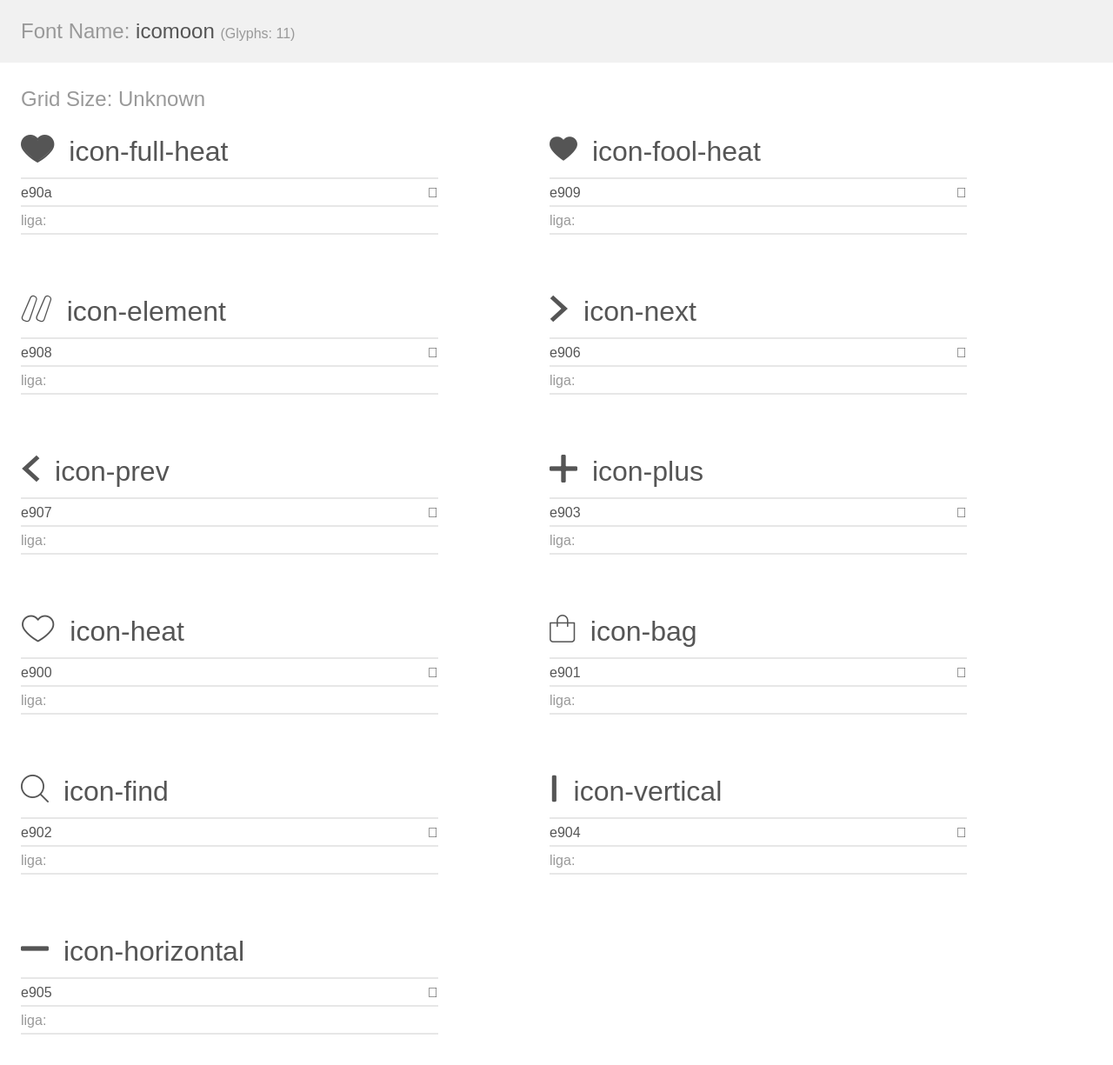
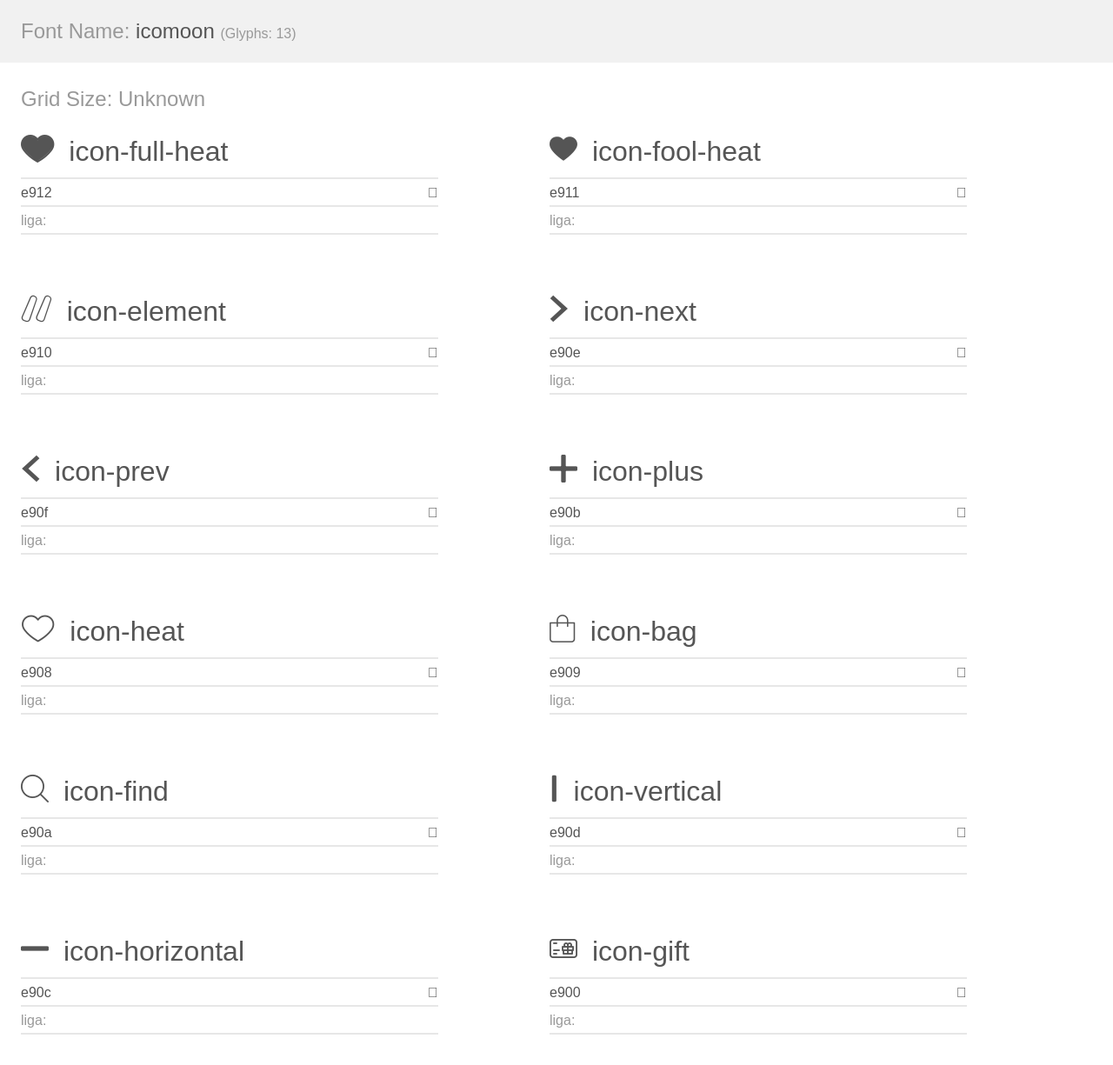
Before and after one commit to Gornichev/wave-harmony, a plain HTML site: page int/icon/demo.html in a window 1280 px wide. Shown: the top 1225 px of the page at 87% size. Drawn offline with Linux system fonts and the light colour scheme.

Commit message:
footer fix + icon

```diff
--- a/int/icon/demo.html
+++ b/int/icon/demo.html
@@ -9,7 +9,7 @@
     <link rel="stylesheet" href="style.css"></head>
 <body>
     <div class="bgc1 clearfix">
-        <h1 class="mhmm mvm"><span class="fgc1">Font Name:</span> icomoon <small class="fgc1">(Glyphs:&nbsp;11)</small></h1>
+        <h1 class="mhmm mvm"><span class="fgc1">Font Name:</span> icomoon <small class="fgc1">(Glyphs:&nbsp;13)</small></h1>
     </div>
     <div class="clearfix mhl ptl">
         <h1 class="mvm mtn fgc1">Grid Size: Unknown</h1>
@@ -17,6 +17,118 @@
             <div class="clearfix bshadow0 pbs">
                 <span class="icon-full-heat"></span>
                 <span class="mls"> icon-full-heat</span>
+            </div>
+            <fieldset class="fs0 size1of1 clearfix hidden-false">
+                <input type="text" readonly value="e912" class="unit size1of2" />
+                <input type="text" maxlength="1" readonly value="&#xe912;" class="unitRight size1of2 talign-right" />
+            </fieldset>
+            <div class="fs0 bshadow0 clearfix hidden-false">
+                <span class="unit pvs fgc1">liga: </span>
+                <input type="text" readonly value="" class="liga unitRight" />
+            </div>
+        </div>
+        <div class="glyph fs1">
+            <div class="clearfix bshadow0 pbs">
+                <span class="icon-fool-heat"></span>
+                <span class="mls"> icon-fool-heat</span>
+            </div>
+            <fieldset class="fs0 size1of1 clearfix hidden-false">
+                <input type="text" readonly value="e911" class="unit size1of2" />
+                <input type="text" maxlength="1" readonly value="&#xe911;" class="unitRight size1of2 talign-right" />
+            </fieldset>
+            <div class="fs0 bshadow0 clearfix hidden-false">
+                <span class="unit pvs fgc1">liga: </span>
+                <input type="text" readonly value="" class="liga unitRight" />
+            </div>
+        </div>
+        <div class="glyph fs1">
+            <div class="clearfix bshadow0 pbs">
+                <span class="icon-element"></span>
+                <span class="mls"> icon-element</span>
+            </div>
+            <fieldset class="fs0 size1of1 clearfix hidden-false">
+                <input type="text" readonly value="e910" class="unit size1of2" />
+                <input type="text" maxlength="1" readonly value="&#xe910;" class="unitRight size1of2 talign-right" />
+            </fieldset>
+            <div class="fs0 bshadow0 clearfix hidden-false">
+                <span class="unit pvs fgc1">liga: </span>
+                <input type="text" readonly value="" class="liga unitRight" />
+            </div>
+        </div>
+        <div class="glyph fs1">
+            <div class="clearfix bshadow0 pbs">
+                <span class="icon-next"></span>
+                <span class="mls"> icon-next</span>
+            </div>
+            <fieldset class="fs0 size1of1 clearfix hidden-false">
+                <input type="text" readonly value="e90e" class="unit size1of2" />
+                <input type="text" maxlength="1" readonly value="&#xe90e;" class="unitRight size1of2 talign-right" />
+            </fieldset>
+            <div class="fs0 bshadow0 clearfix hidden-false">
+                <span class="unit pvs fgc1">liga: </span>
+                <input type="text" readonly value="" class="liga unitRight" />
+            </div>
+        </div>
+        <div class="glyph fs1">
+            <div class="clearfix bshadow0 pbs">
+                <span class="icon-prev"></span>
+                <span class="mls"> icon-prev</span>
+            </div>
+            <fieldset class="fs0 size1of1 clearfix hidden-false">
+                <input type="text" readonly value="e90f" class="unit size1of2" />
+                <input type="text" maxlength="1" readonly value="&#xe90f;" class="unitRight size1of2 talign-right" />
+            </fieldset>
+            <div class="fs0 bshadow0 clearfix hidden-false">
+                <span class="unit pvs fgc1">liga: </span>
+                <input type="text" readonly value="" class="liga unitRight" />
+            </div>
+        </div>
+        <div class="glyph fs1">
+            <div class="clearfix bshadow0 pbs">
+                <span class="icon-plus"></span>
+                <span class="mls"> icon-plus</span>
+            </div>
+            <fieldset class="fs0 size1of1 clearfix hidden-false">
+                <input type="text" readonly value="e90b" class="unit size1of2" />
+                <input type="text" maxlength="1" readonly value="&#xe90b;" class="unitRight size1of2 talign-right" />
+            </fieldset>
+            <div class="fs0 bshadow0 clearfix hidden-false">
+                <span class="unit pvs fgc1">liga: </span>
+                <input type="text" readonly value="" class="liga unitRight" />
+            </div>
+        </div>
+        <div class="glyph fs1">
+            <div class="clearfix bshadow0 pbs">
+                <span class="icon-heat"></span>
+                <span class="mls"> icon-heat</span>
+            </div>
+            <fieldset class="fs0 size1of1 clearfix hidden-false">
+                <input type="text" readonly value="e908" class="unit size1of2" />
+                <input type="text" maxlength="1" readonly value="&#xe908;" class="unitRight size1of2 talign-right" />
+            </fieldset>
+            <div class="fs0 bshadow0 clearfix hidden-false">
+                <span class="unit pvs fgc1">liga: </span>
+                <input type="text" readonly value="" class="liga unitRight" />
+            </div>
+        </div>
+        <div class="glyph fs1">
+            <div class="clearfix bshadow0 pbs">
+                <span class="icon-bag"></span>
+                <span class="mls"> icon-bag</span>
+            </div>
+            <fieldset class="fs0 size1of1 clearfix hidden-false">
+                <input type="text" readonly value="e909" class="unit size1of2" />
+                <input type="text" maxlength="1" readonly value="&#xe909;" class="unitRight size1of2 talign-right" />
+            </fieldset>
+            <div class="fs0 bshadow0 clearfix hidden-false">
+                <span class="unit pvs fgc1">liga: </span>
+                <input type="text" readonly value="" class="liga unitRight" />
+            </div>
+        </div>
+        <div class="glyph fs1">
+            <div class="clearfix bshadow0 pbs">
+                <span class="icon-find"></span>
+                <span class="mls"> icon-find</span>
             </div>
             <fieldset class="fs0 size1of1 clearfix hidden-false">
                 <input type="text" readonly value="e90a" class="unit size1of2" />
@@ -29,12 +141,12 @@
         </div>
         <div class="glyph fs1">
             <div class="clearfix bshadow0 pbs">
-                <span class="icon-fool-heat"></span>
-                <span class="mls"> icon-fool-heat</span>
+                <span class="icon-vertical"></span>
+                <span class="mls"> icon-vertical</span>
             </div>
             <fieldset class="fs0 size1of1 clearfix hidden-false">
-                <input type="text" readonly value="e909" class="unit size1of2" />
-                <input type="text" maxlength="1" readonly value="&#xe909;" class="unitRight size1of2 talign-right" />
+                <input type="text" readonly value="e90d" class="unit size1of2" />
+                <input type="text" maxlength="1" readonly value="&#xe90d;" class="unitRight size1of2 talign-right" />
             </fieldset>
             <div class="fs0 bshadow0 clearfix hidden-false">
                 <span class="unit pvs fgc1">liga: </span>
@@ -43,12 +155,12 @@
         </div>
         <div class="glyph fs1">
             <div class="clearfix bshadow0 pbs">
-                <span class="icon-element"></span>
-                <span class="mls"> icon-element</span>
+                <span class="icon-horizontal"></span>
+                <span class="mls"> icon-horizontal</span>
             </div>
             <fieldset class="fs0 size1of1 clearfix hidden-false">
-                <input type="text" readonly value="e908" class="unit size1of2" />
-                <input type="text" maxlength="1" readonly value="&#xe908;" class="unitRight size1of2 talign-right" />
+                <input type="text" readonly value="e90c" class="unit size1of2" />
+                <input type="text" maxlength="1" readonly value="&#xe90c;" class="unitRight size1of2 talign-right" />
             </fieldset>
             <div class="fs0 bshadow0 clearfix hidden-false">
                 <span class="unit pvs fgc1">liga: </span>
@@ -57,50 +169,8 @@
         </div>
         <div class="glyph fs1">
             <div class="clearfix bshadow0 pbs">
-                <span class="icon-next"></span>
-                <span class="mls"> icon-next</span>
-            </div>
-            <fieldset class="fs0 size1of1 clearfix hidden-false">
-                <input type="text" readonly value="e906" class="unit size1of2" />
-                <input type="text" maxlength="1" readonly value="&#xe906;" class="unitRight size1of2 talign-right" />
-            </fieldset>
-            <div class="fs0 bshadow0 clearfix hidden-false">
-                <span class="unit pvs fgc1">liga: </span>
-                <input type="text" readonly value="" class="liga unitRight" />
-            </div>
-        </div>
-        <div class="glyph fs1">
-            <div class="clearfix bshadow0 pbs">
-                <span class="icon-prev"></span>
-                <span class="mls"> icon-prev</span>
-            </div>
-            <fieldset class="fs0 size1of1 clearfix hidden-false">
-                <input type="text" readonly value="e907" class="unit size1of2" />
-                <input type="text" maxlength="1" readonly value="&#xe907;" class="unitRight size1of2 talign-right" />
-            </fieldset>
-            <div class="fs0 bshadow0 clearfix hidden-false">
-                <span class="unit pvs fgc1">liga: </span>
-                <input type="text" readonly value="" class="liga unitRight" />
-            </div>
-        </div>
-        <div class="glyph fs1">
-            <div class="clearfix bshadow0 pbs">
-                <span class="icon-plus"></span>
-                <span class="mls"> icon-plus</span>
-            </div>
-            <fieldset class="fs0 size1of1 clearfix hidden-false">
-                <input type="text" readonly value="e903" class="unit size1of2" />
-                <input type="text" maxlength="1" readonly value="&#xe903;" class="unitRight size1of2 talign-right" />
-            </fieldset>
-            <div class="fs0 bshadow0 clearfix hidden-false">
-                <span class="unit pvs fgc1">liga: </span>
-                <input type="text" readonly value="" class="liga unitRight" />
-            </div>
-        </div>
-        <div class="glyph fs1">
-            <div class="clearfix bshadow0 pbs">
-                <span class="icon-heat"></span>
-                <span class="mls"> icon-heat</span>
+                <span class="icon-gift"></span>
+                <span class="mls"> icon-gift</span>
             </div>
             <fieldset class="fs0 size1of1 clearfix hidden-false">
                 <input type="text" readonly value="e900" class="unit size1of2" />
@@ -113,54 +183,12 @@
         </div>
         <div class="glyph fs1">
             <div class="clearfix bshadow0 pbs">
-                <span class="icon-bag"></span>
-                <span class="mls"> icon-bag</span>
+                <span class="icon-delivery"></span>
+                <span class="mls"> icon-delivery</span>
             </div>
             <fieldset class="fs0 size1of1 clearfix hidden-false">
                 <input type="text" readonly value="e901" class="unit size1of2" />
                 <input type="text" maxlength="1" readonly value="&#xe901;" class="unitRight size1of2 talign-right" />
-            </fieldset>
-            <div class="fs0 bshadow0 clearfix hidden-false">
-                <span class="unit pvs fgc1">liga: </span>
-                <input type="text" readonly value="" class="liga unitRight" />
-            </div>
-        </div>
-        <div class="glyph fs1">
-            <div class="clearfix bshadow0 pbs">
-                <span class="icon-find"></span>
-                <span class="mls"> icon-find</span>
-            </div>
-            <fieldset class="fs0 size1of1 clearfix hidden-false">
-                <input type="text" readonly value="e902" class="unit size1of2" />
-                <input type="text" maxlength="1" readonly value="&#xe902;" class="unitRight size1of2 talign-right" />
-            </fieldset>
-            <div class="fs0 bshadow0 clearfix hidden-false">
-                <span class="unit pvs fgc1">liga: </span>
-                <input type="text" readonly value="" class="liga unitRight" />
-            </div>
-        </div>
-        <div class="glyph fs1">
-            <div class="clearfix bshadow0 pbs">
-                <span class="icon-vertical"></span>
-                <span class="mls"> icon-vertical</span>
-            </div>
-            <fieldset class="fs0 size1of1 clearfix hidden-false">
-                <input type="text" readonly value="e904" class="unit size1of2" />
-                <input type="text" maxlength="1" readonly value="&#xe904;" class="unitRight size1of2 talign-right" />
-            </fieldset>
-            <div class="fs0 bshadow0 clearfix hidden-false">
-                <span class="unit pvs fgc1">liga: </span>
-                <input type="text" readonly value="" class="liga unitRight" />
-            </div>
-        </div>
-        <div class="glyph fs1">
-            <div class="clearfix bshadow0 pbs">
-                <span class="icon-horizontal"></span>
-                <span class="mls"> icon-horizontal</span>
-            </div>
-            <fieldset class="fs0 size1of1 clearfix hidden-false">
-                <input type="text" readonly value="e905" class="unit size1of2" />
-                <input type="text" maxlength="1" readonly value="&#xe905;" class="unitRight size1of2 talign-right" />
             </fieldset>
             <div class="fs0 bshadow0 clearfix hidden-false">
                 <span class="unit pvs fgc1">liga: </span>
--- a/int/icon/style.css
+++ b/int/icon/style.css
@@ -1,10 +1,10 @@
 @font-face {
   font-family: 'icomoon';
-  src:  url('fonts/icomoon.eot?hep4th');
-  src:  url('fonts/icomoon.eot?hep4th#iefix') format('embedded-opentype'),
-    url('fonts/icomoon.ttf?hep4th') format('truetype'),
-    url('fonts/icomoon.woff?hep4th') format('woff'),
-    url('fonts/icomoon.svg?hep4th#icomoon') format('svg');
+  src:  url('fonts/icomoon.eot?4osccj');
+  src:  url('fonts/icomoon.eot?4osccj#iefix') format('embedded-opentype'),
+    url('fonts/icomoon.ttf?4osccj') format('truetype'),
+    url('fonts/icomoon.woff?4osccj') format('woff'),
+    url('fonts/icomoon.svg?4osccj#icomoon') format('svg');
   font-weight: normal;
   font-style: normal;
   font-display: block;
@@ -26,73 +26,41 @@
 }
 
 .icon-full-heat:before {
+  content: "\e912";
+}
+.icon-fool-heat:before {
+  content: "\e911";
+}
+.icon-element:before {
+  content: "\e910";
+}
+.icon-next:before {
+  content: "\e90e";
+}
+.icon-prev:before {
+  content: "\e90f";
+}
+.icon-plus:before {
+  content: "\e90b";
+}
+.icon-heat:before {
+  content: "\e908";
+}
+.icon-bag:before {
+  content: "\e909";
+}
+.icon-find:before {
   content: "\e90a";
 }
-.icon-fool-heat:before {
-  content: "\e909";
+.icon-vertical:before {
+  content: "\e90d";
 }
-.icon-element:before {
-  content: "\e908";
+.icon-horizontal:before {
+  content: "\e90c";
 }
-.icon-next:before {
-  content: "\e906";
-}
-.icon-prev:before {
-  content: "\e907";
-}
-.icon-plus:before {
-  content: "\e903";
-}
-.icon-heat:before {
+.icon-gift:before {
   content: "\e900";
 }
-.icon-bag:before {
+.icon-delivery:before {
   content: "\e901";
 }
-.icon-find:before {
-  content: "\e902";
-}
-.icon-vertical:before {
-  content: "\e904";
-}
-.icon-horizontal:before {
-  content: "\e905";
-}
-.icon-facebook .path1:before {
-  content: "\e900";
-  color: rgb(211, 211, 211);
-}
-.icon-facebook .path2:before {
-  content: "\e901";
-  margin-left: -1em;
-  color: rgb(255, 255, 255);
-}
-.icon-facebook .path3:before {
-  content: "\e902";
-  margin-left: -1em;
-  color: rgb(0, 0, 0);
-}
-.icon-facebook .path4:before {
-  content: "\e903";
-  margin-left: -1em;
-  color: rgb(255, 255, 255);
-}
-.icon-instagram .path1:before {
-  content: "\e904";
-  color: rgb(0, 0, 0);
-}
-.icon-instagram .path2:before {
-  content: "\e905";
-  margin-left: -1em;
-  color: rgb(255, 255, 255);
-}
-.icon-instagram .path3:before {
-  content: "\e906";
-  margin-left: -1em;
-  color: rgb(255, 255, 255);
-}
-.icon-instagram .path4:before {
-  content: "\e907";
-  margin-left: -1em;
-  color: rgb(255, 255, 255);
-}
```
Also changed, not shown: index.html (+3 -3 lines), int/css/footer.sass (+9 -0 lines), int/icon/selection.json (+1 -1 lines), int/css/сommon.css, int/icon/fonts/icomoon.ttf, int/icon/fonts/icomoon.woff, 3 other files.
